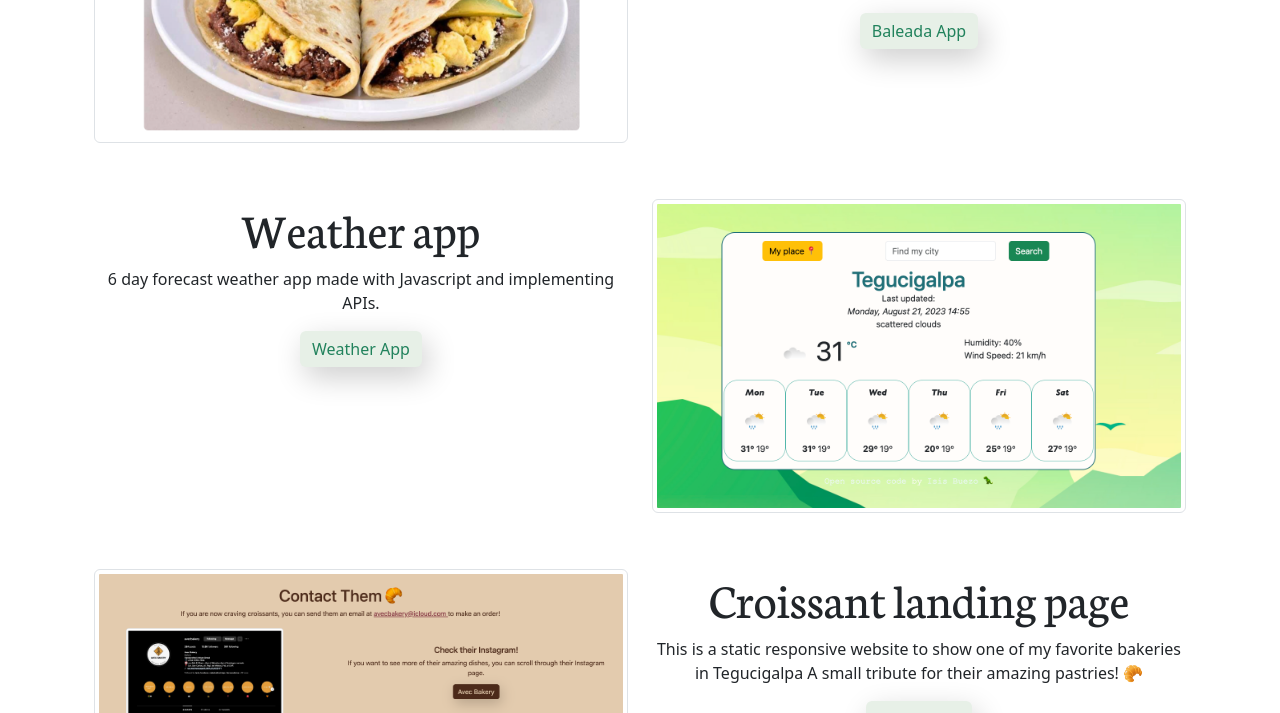
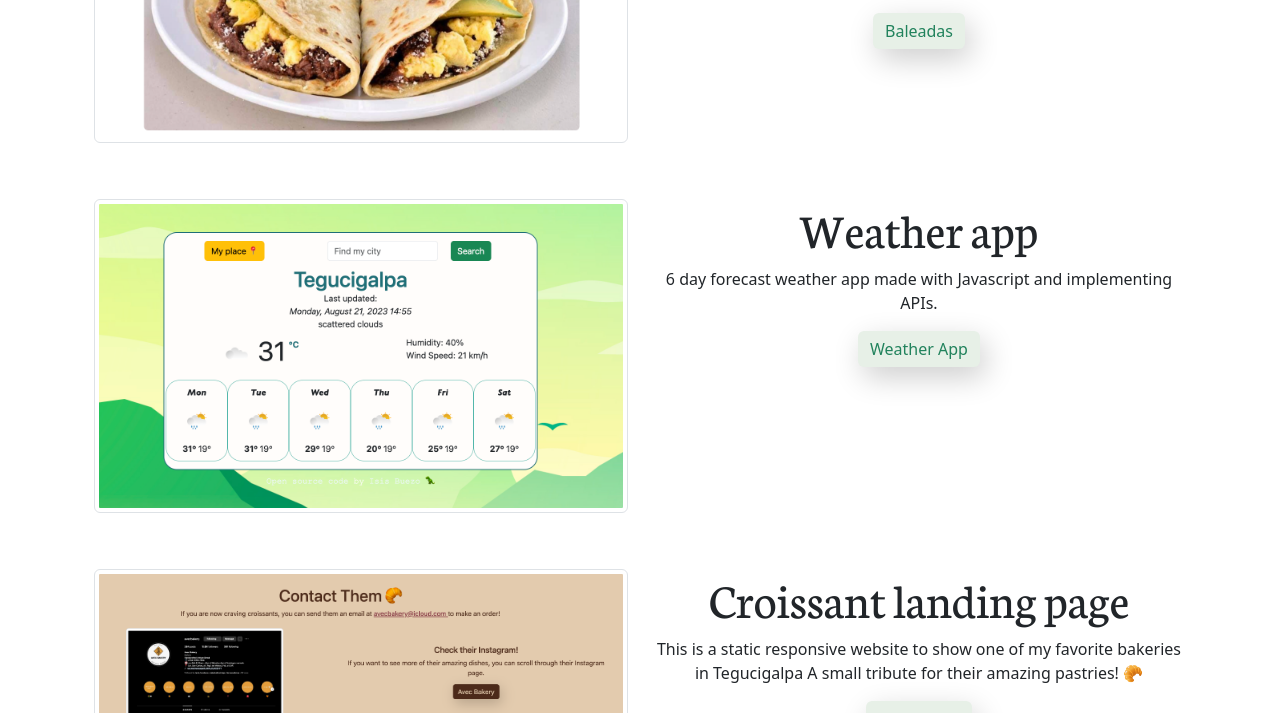
Before and after one commit to isisb92/portfolio-iabc, a plain HTML site: page projects.html in a window 1280 px wide. Shown: the part 574-1287 px from the top of the page. Drawn offline with nearby package versions, Linux system fonts and the light colour scheme.

Commit message:
changed projects overview

```diff
--- a/projects.html
+++ b/projects.html
@@ -93,9 +93,16 @@
               role="button"
               class="btn btn-primary btn-color mt-3"
               target="_blank"
-              >Baleada App</a
+              >Baleadas</a
             >
             </div>
+          </div>
+           <div class="col-sm-6 mt-5 mb-2 d-none d-md-flex ">
+            <img
+              src="src/weather.png"
+              class="img-fluid rounded img-thumbnail "
+              alt="Weather application preview"
+            />
           </div>
           <div class="col-sm-6 mt-5 text-center mb-2">
             <h2>Weather app</h2>
@@ -111,13 +118,7 @@
               >Weather App</a
             >
           </div>
-          <div class="col-sm-6 mt-5 mb-2 d-none d-md-flex ">
-            <img
-              src="src/weather.png"
-              class="img-fluid rounded img-thumbnail "
-              alt="Weather application preview"
-            />
-          </div>
+
           <div class="col-sm-6 mt-5 mb-2 d-none d-md-flex">
             <img
               src="src/croissant.png"
```
